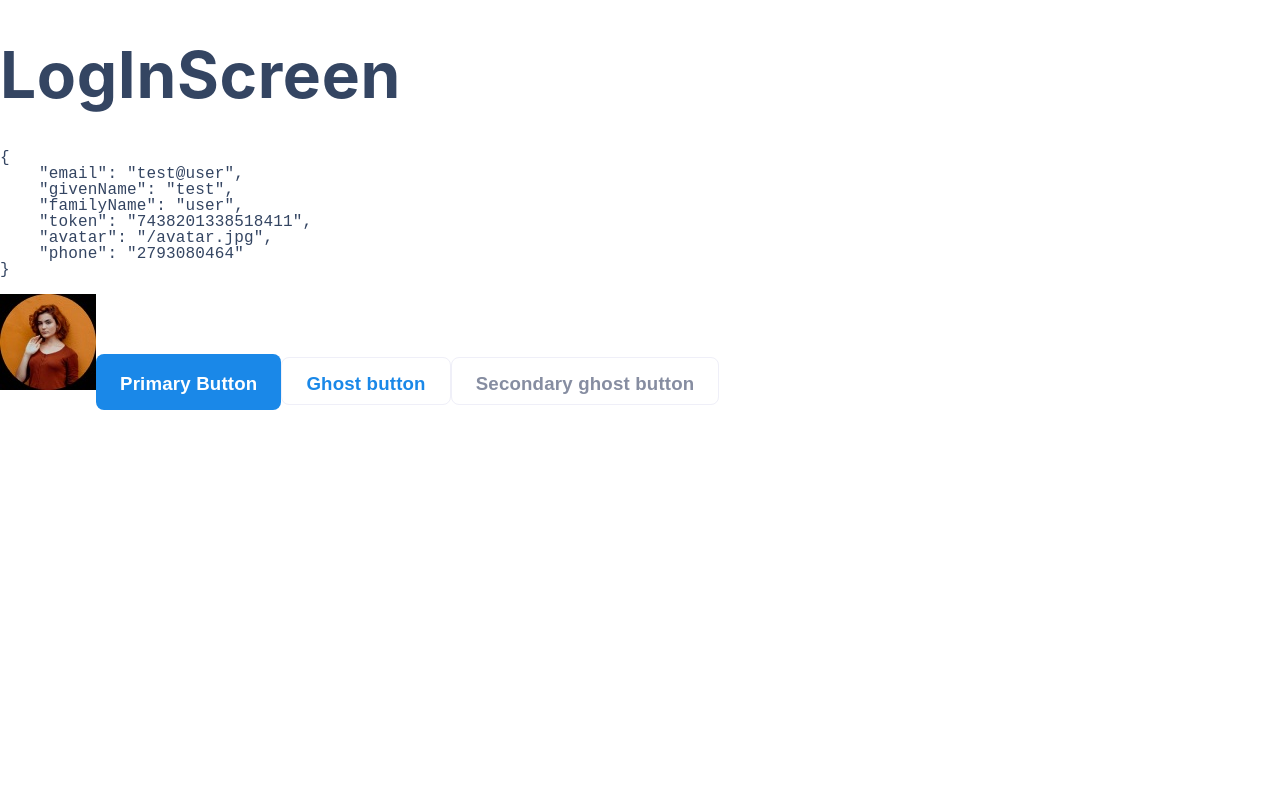
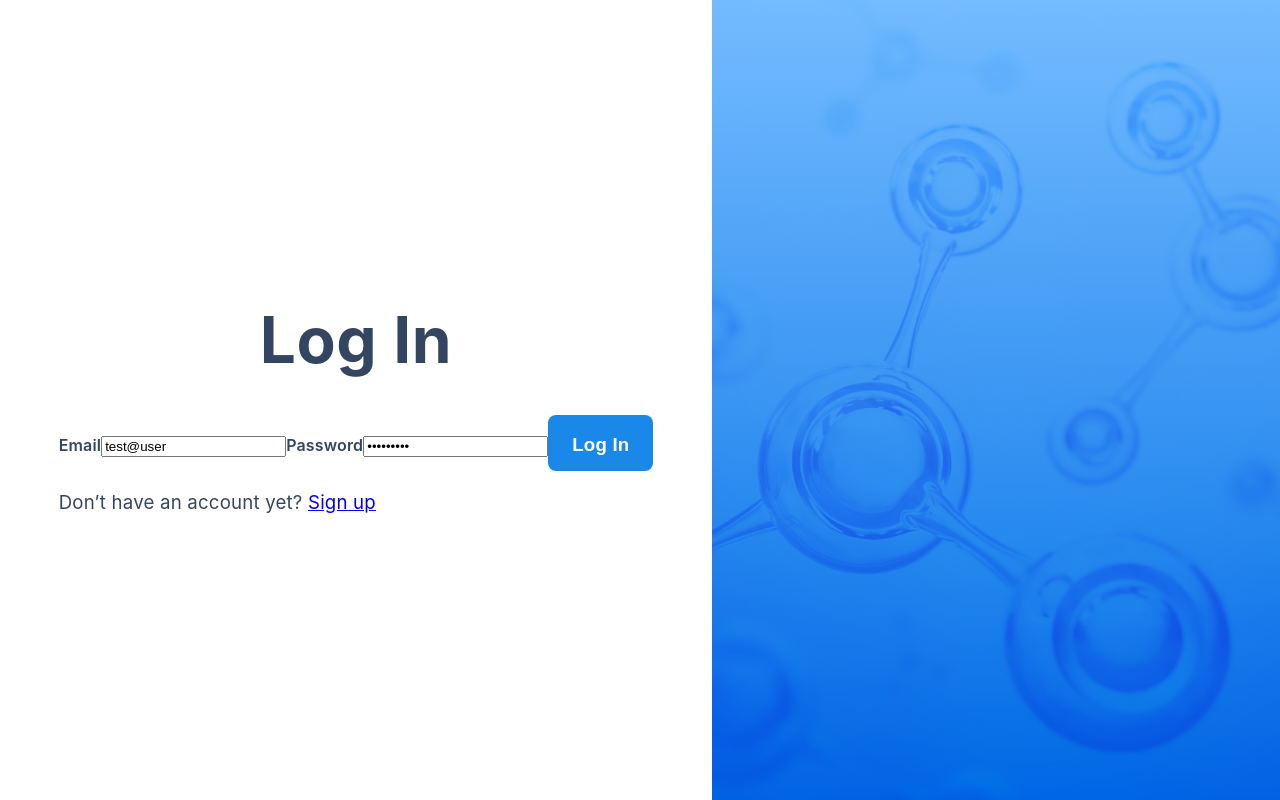
Before and after one commit to michaeljfuller/galaxy-test, a React (Create React App) app: page /login in a window 1280 px wide. Built offline with nearby package versions, Linux system fonts and the light colour scheme.

Commit message:
Add LogInScreen structure
Add ScienceBackground
Add LogInForm
Add disabled states for buttons

```diff
--- a/src/App.module.scss
+++ b/src/App.module.scss
@@ -20,7 +20,7 @@
   span, div {
     @include typography.small-paragraph;
   }
-  button {
+  button, input[type="submit"] {
     @include button.primary;
   }
 
--- /dev/null
+++ b/src/components/decoration/ScienceBackground.tsx
@@ -0,0 +1,27 @@
+import React, {CSSProperties} from "react";
+import css from './ScienceBackground/ScienceBackground.module.css';
+import {classNames, styles} from "../../utils/component-utils";
+
+export interface ScienceBackgroundProps {
+    className?: string;
+    style?: CSSProperties;
+}
+
+export default function ScienceBackground({
+    className = '',
+    style,
+}: ScienceBackgroundProps) {
+    return <div
+        className={classNames(css.root, className)}
+        style={styles(defaultScienceBackgroundStyle, style)}
+    >
+        <div className={css.underlay} />
+        <img className={css.image} src="/science-background-image.jpg" alt="science background" />
+    </div>
+}
+
+export const ScienceBackgroundAspectRatio = 1440 / 1028;
+export const defaultScienceBackgroundStyle = Object.freeze({
+    height: '100vh',
+    width: Math.floor(100 / ScienceBackgroundAspectRatio) + 'vh',
+});
--- /dev/null
+++ b/src/components/decoration/ScienceBackground/ScienceBackground.module.css
@@ -0,0 +1,20 @@
+.root {
+    position: relative;
+    min-height: 10px;
+}
+.root > * {
+    position: absolute;
+    top: 0;
+    left: 0;
+    height: 100%;
+    width: 100%;
+}
+
+.underlay {
+    background: linear-gradient(180deg, #78BCFF 0%, #0073E6 100%);
+}
+
+.image {
+    mix-blend-mode: overlay;
+    opacity: 0.5;
+}
--- a/src/screens/LogInScreen.tsx
+++ b/src/screens/LogInScreen.tsx
@@ -1,24 +1,38 @@
-import React from "react";
+import React, {useState} from "react";
 import {RouteChildrenProps} from "react-router-dom";
 import useAuth from "../hooks/useAuth";
-import css from "./LoginScreen/LoginScreen.module.scss";
+import css from "./LogInScreen/LoginScreen.module.scss";
+import ScienceBackground from "../components/decoration/ScienceBackground";
+import LogInForm, {LogInFormProps} from "./LogInScreen/LogInForm";
 
 export interface LogInScreenProps extends RouteChildrenProps {}
 
 export function LogInScreen(props: LogInScreenProps) {
     const auth = useAuth();
-    const [user, setUser] = React.useState(auth.currentUser);
+    const [processing, setProcessing] = useState(false);
+    const [error, setError] = useState<Error|null>(null);
 
-    React.useEffect(() => {
-        auth.signIn("test@user", "pass").then(setUser);
-    }, [auth]);
+    const handleSubmit: LogInFormProps['onSubmit'] = async (email, password) => {
+        try {
+            setError(null);
+            setProcessing(true);
+            await auth.signIn(email, password);
+            props.history.push("/");
+        } catch(e) {
+            setError(e);
+            setProcessing(false);
+        }
+    }
 
     return <div className={css.root}>
-        <h1>LogInScreen</h1>
-        <pre>{JSON.stringify(user, null, 4) || 'Not signed in'}</pre>
-        <img src={user?.avatar} alt="avatar" />
-        <button>Primary Button</button>
-        <button className={css.ghostButton}>Ghost button</button>
-        <button className={css.secondaryGhostButton}>Secondary ghost button</button>
+        <div className={css.formContainer}>
+            <h1>Log In</h1>
+            <LogInForm
+                onSubmit={handleSubmit}
+                error={error?.message || error?.name}
+                disabled={processing}
+            />
+        </div>
+        <ScienceBackground />
     </div>;
 }
--- /dev/null
+++ b/src/screens/LogInScreen/LogInForm.tsx
@@ -0,0 +1,58 @@
+import React, {CSSProperties, FormHTMLAttributes, useState} from "react";
+import {Link} from "react-router-dom";
+
+export interface LogInFormProps {
+    onSubmit: (email: string, password: string) => void;
+    error?: string;
+    disabled?: boolean;
+
+    className?: string;
+    style?: CSSProperties;
+}
+
+export function LogInForm(props: LogInFormProps) {
+    const {disabled} = props;
+    const [email, setEmail] = useState("test@user");
+    const [password, setPassword] = useState("something");
+
+    const handleSubmit: FormHTMLAttributes<HTMLFormElement>['onSubmit'] = async (event) => {
+        event.preventDefault();
+        if (!props.disabled) props.onSubmit(email, password);
+    };
+
+    return <form className={props.className} style={props.style} onSubmit={handleSubmit}>
+
+        <label>
+            <span>Email</span>
+            <input
+                type="email"
+                required
+                disabled={disabled}
+                value={email}
+                onChange={event => setEmail(event.target.value)}
+                placeholder="ramona@example.com"
+            />
+        </label>
+
+        <label>
+            <span>Password</span>
+            <input
+                type="password"
+                required
+                disabled={disabled}
+                value={password}
+                onChange={event => setPassword(event.target.value)}
+                placeholder="•••••••••••••••"
+            />
+        </label>
+
+        {props.error ? <p>{props.error}</p> : null}
+
+        <input disabled={disabled} type="submit" value="Log In" />
+
+        <p>Don’t have an account yet? <Link to="/sign-up">Sign up</Link></p>
+
+    </form>;
+}
+
+export default LogInForm;
--- /dev/null
+++ b/src/screens/LogInScreen/LoginScreen.module.scss
@@ -0,0 +1,21 @@
+.root {
+  display: flex;
+  overflow-x: hidden;
+}
+
+.formContainer {
+  /* Size */
+  flex-grow: 1;
+  min-width: 500px;
+
+  /* Center content */
+  display: flex;
+  flex-direction: column;
+  justify-content: center;
+  align-items: center;
+}
+
+.form {
+  display: flex;
+  flex-direction: column;
+}
--- a/src/screens/LoginScreen/LoginScreen.module.scss
+++ /dev/null
@@ -1,11 +0,0 @@
-@use '/styles/button';
-
-.root {
-  .ghostButton {
-    @include button.ghost;
-  }
-
-  .secondaryGhostButton {
-    @include button.ghost-secondary;
-  }
-}
--- /dev/null
+++ b/src/utils/component-utils.ts
@@ -0,0 +1,11 @@
+import type {CSSProperties} from "react";
+
+/** Combine styles */
+export function styles(...styles: Array<CSSProperties|undefined|null|false>): CSSProperties {
+    return Object.assign({}, ...styles);
+}
+
+/** Combine class names */
+export function classNames(...classNames: Array<string|undefined|null|false>): string {
+    return classNames.filter(Boolean).join(' ');
+}
--- a/styles/button.scss
+++ b/styles/button.scss
@@ -13,6 +13,10 @@
 
   background-color: color.$primary;
   color: color.$primary-contrast;
+
+  &:disabled {
+    background-color: color.$primary-faded;
+  }
 }
 
 @mixin ghost {
@@ -27,9 +31,17 @@
 
   background-color: color.$primary-contrast;
   color: color.$primary;
+
+  &:disabled {
+    color: color.$primary-faded;
+  }
 }
 
 @mixin ghost-secondary {
   @include ghost;
   color: color.$grey;
+
+  &:disabled {
+    color: color.$grey-light;
+  }
 }
```
Also changed, not shown: public/science-background-image.jpg (added).
